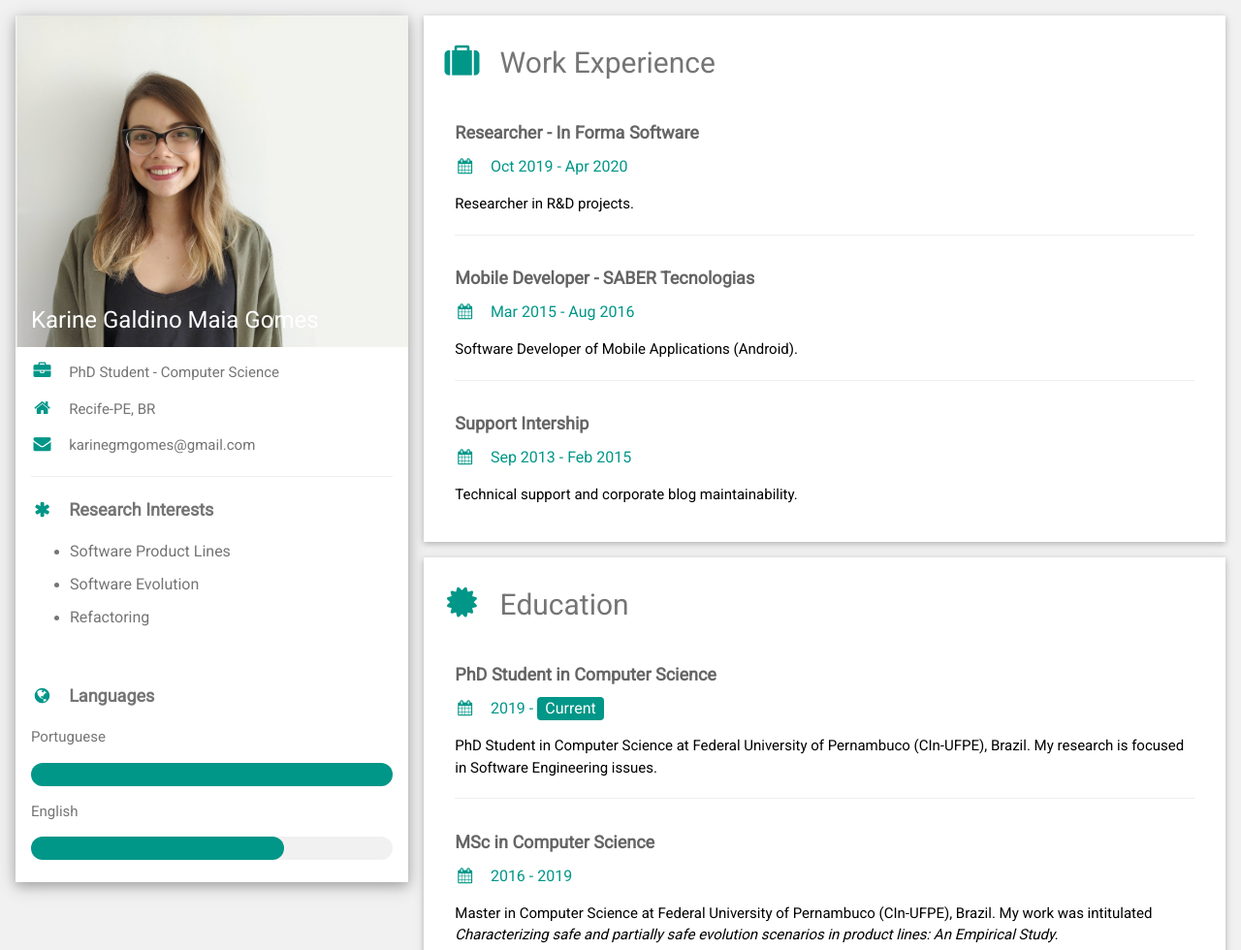
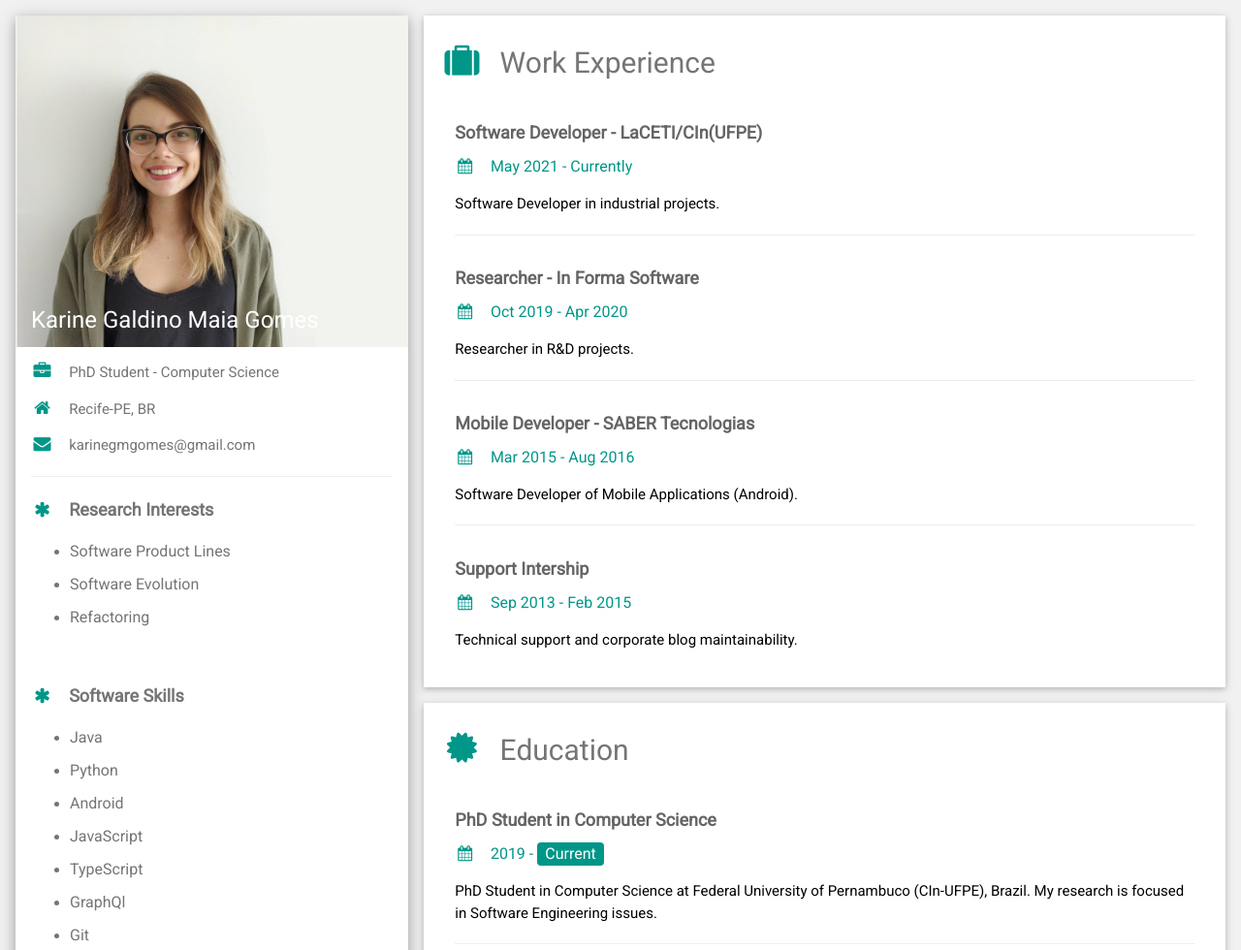
Before and after one commit to karinegmg/karinegmg.github.io, a plain HTML site: page index.html in a window 1280 px wide. Shown: the top 980 px of the page at 97% size. Drawn offline with nearby package versions, Linux system fonts and the light colour scheme.

Commit message:
refactor: :memo: updating resume

```diff
--- a/index.html
+++ b/index.html
@@ -46,6 +46,21 @@ html,body,h1,h2,h3,h4,h5,h6 {font-family: "Roboto", sans-serif}
 
           <br>
 
+          <p class="w3-large"><b><i class="fa fa-asterisk fa-fw w3-margin-right w3-text-teal"></i>Software Skills</b></p>
+
+          <ul>
+          	<li><h6>Java</h6></li>
+          	<li><h6>Python</h6></li>
+          	<li><h6>Android</h6></li>
+            <li><h6>JavaScript</h6></li>
+          	<li><h6>TypeScript</h6></li>
+          	<li><h6>GraphQl</h6></li>
+            <li><h6>Git</h6></li>
+          </ul>
+
+
+          <br>
+
           <p class="w3-large w3-text-theme"><b><i class="fa fa-globe fa-fw w3-margin-right w3-text-teal"></i>Languages</b></p>
           <p>Portuguese</p>
           <div class="w3-light-grey w3-round-xlarge">
@@ -67,6 +82,13 @@ html,body,h1,h2,h3,h4,h5,h6 {font-family: "Roboto", sans-serif}
 
       <div class="w3-container w3-card w3-white w3-margin-bottom">
         <h2 class="w3-text-grey w3-padding-16"><i class="fa fa-suitcase fa-fw w3-margin-right w3-xxlarge w3-text-teal"></i>Work Experience</h2>
+        <div class="w3-container">
+          <h5 class="w3-opacity"><b>Software Developer - LaCETI/CIn(UFPE)</b></h5>
+          <h6 class="w3-text-teal"><i class="fa fa-calendar fa-fw w3-margin-right"></i>May 2021 - Currently</span></h6>
+          <p>Software Developer in industrial projects.</p>
+          <hr>
+        </div>
+
         <div class="w3-container">
           <h5 class="w3-opacity"><b>Researcher - In Forma Software</b></h5>
           <h6 class="w3-text-teal"><i class="fa fa-calendar fa-fw w3-margin-right"></i>Oct 2019 - Apr 2020</span></h6>
```
